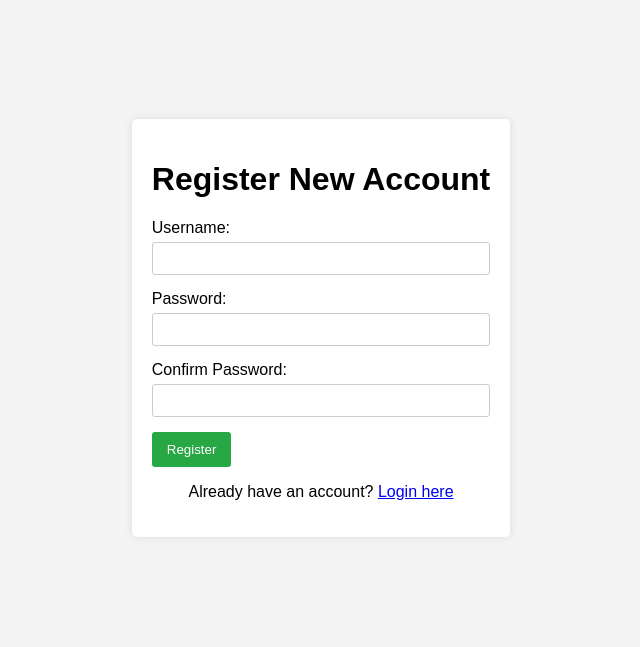
After one commit to Mehrnikoo/Web400121051, a PHP site: page /web400121051/auth/register in a window 1280 px wide. The commit adds this page. Shown: the top 647 px of the page, without its empty margins (319-959 px from the left). Run offline with PHP 8.4, Linux system fonts and the light colour scheme.

Commit message:
registering

```diff
--- a/app/controllers/AuthController.php
+++ b/app/controllers/AuthController.php
@@ -8,6 +8,67 @@ use App\Models\UserModel; // <-- ADD THIS LINE
 // you can extend it. For now, we'll add a simple loadView here.
 // Ideally, this loadView method should be in a BaseController.
 class AuthController extends BaseController {
+
+    // Inside AuthController class
+
+    public function register() {
+        $error = $_SESSION['register_error'] ?? null;
+        $success = $_SESSION['register_success'] ?? null;
+        unset($_SESSION['register_error'], $_SESSION['register_success']);
+
+        $data = [
+            'pageTitle' => 'Register Account',
+            'error' => $error,
+            'success' => $success
+        ];
+        $this->loadView('auth/register', $data);
+    }
+
+    public function processRegistration() {
+        if ($_SERVER['REQUEST_METHOD'] === 'POST') {
+            $username = trim($_POST['username'] ?? '');
+            $password = $_POST['password'] ?? '';
+            $password_confirm = $_POST['password_confirm'] ?? '';
+
+            // Basic Validation
+            if (empty($username) || empty($password) || empty($password_confirm)) {
+                $_SESSION['register_error'] = 'All fields are required.';
+                header('Location: /web400121051/auth/register');
+                exit();
+            }
+
+            if (strlen($password) < 6) { // Example: minimum password length
+                $_SESSION['register_error'] = 'Password must be at least 6 characters long.';
+                header('Location: /web400121051/auth/register');
+                exit();
+            }
+
+            if ($password !== $password_confirm) {
+                $_SESSION['register_error'] = 'Passwords do not match.';
+                header('Location: /web400121051/auth/register');
+                exit();
+            }
+
+            $userModel = new UserModel();
+            $result = $userModel->createUser($username, $password); // Default role is 'user'
+
+            if ($result === true) {
+                $_SESSION['register_success'] = 'Registration successful! You can now log in.';
+                header('Location: /web400121051/auth/login'); // Redirect to login after successful registration
+                exit();
+            } elseif ($result === 'duplicate_username') {
+                $_SESSION['register_error'] = 'Username already taken. Please choose another.';
+            } else {
+                $_SESSION['register_error'] = 'An error occurred during registration. Please try again.';
+            }
+            header('Location: /web400121051/auth/register');
+            exit();
+
+        } else {
+            header('Location: /web400121051/auth/register');
+            exit();
+        }
+    }
 
     /**
      * Displays the login form.
--- /dev/null
+++ b/app/views/auth/register.php
@@ -0,0 +1,50 @@
+<!DOCTYPE html>
+<html lang="en">
+<head>
+    <meta charset="UTF-8">
+    <title><?php echo isset($pageTitle) ? htmlspecialchars($pageTitle) : 'Register'; ?></title>
+    <style> /* Using same styles as login for now */
+        body { font-family: sans-serif; display: flex; justify-content: center; align-items: center; min-height: 80vh; background-color: #f4f4f4; }
+        .form-container { background-color: #fff; padding: 20px; border-radius: 5px; box-shadow: 0 0 10px rgba(0,0,0,0.1); }
+        .form-group { margin-bottom: 15px; }
+        label { display: block; margin-bottom: 5px; }
+        input[type="text"], input[type="password"], input[type="email"] { width: 100%; padding: 8px; box-sizing: border-box; border: 1px solid #ccc; border-radius: 3px; }
+        button { padding: 10px 15px; background-color: #28a745; color: white; border: none; border-radius: 3px; cursor: pointer; }
+        button:hover { background-color: #218838; }
+        .error-message { color: red; margin-bottom: 10px; }
+        .success-message { color: green; margin-bottom: 10px; }
+        .login-link { margin-top: 15px; text-align: center; }
+    </style>
+</head>
+<body>
+    <div class="form-container">
+        <h1>Register New Account</h1>
+
+        <?php if (isset($error)): ?>
+            <p class="error-message"><?php echo htmlspecialchars($error); ?></p>
+        <?php endif; ?>
+        <?php if (isset($success)): ?>
+            <p class="success-message"><?php echo htmlspecialchars($success); ?></p>
+        <?php endif; ?>
+
+        <form action="/web400121051/auth/processRegistration" method="POST">
+            <div class="form-group">
+                <label for="username">Username:</label>
+                <input type="text" id="username" name="username" required value="<?php echo htmlspecialchars($_POST['username'] ?? ''); ?>">
+            </div>
+            <div class="form-group">
+                <label for="password">Password:</label>
+                <input type="password" id="password" name="password" required>
+            </div>
+            <div class="form-group">
+                <label for="password_confirm">Confirm Password:</label>
+                <input type="password" id="password_confirm" name="password_confirm" required>
+            </div>
+            <button type="submit">Register</button>
+        </form>
+        <div class="login-link">
+            <p>Already have an account? <a href="/web400121051/auth/login">Login here</a></p>
+        </div>
+    </div>
+</body>
+</html>
```
Also changed, not shown: app/models/UserModel.php (+22 -0 lines), app/views/auth/login.php (+18 -12 lines).
